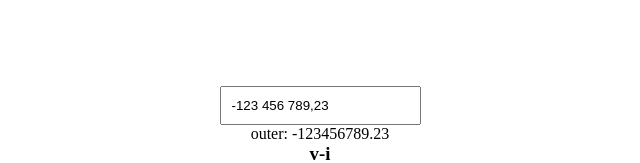
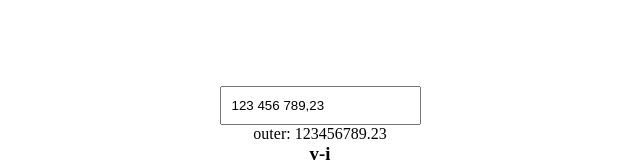
Before and after one commit to bRICK2H/vue-numeric-input, a Vue app: page / in a window 1280 px wide. Shown: the part 226-389 px from the top of the page, without its empty margins (320-960 px from the left). Built offline with nearby package versions, Linux system fonts and the light colour scheme.

Commit message:
before update

```diff
--- a/src/App.vue
+++ b/src/App.vue
@@ -57,7 +57,7 @@ export default {
 	},
 	data: () => ({
 		data: { value: 2.420 },
-		cValue: -123456789.23,
+		cValue: 123456789.23,
 		decimal: 2,
 		mValue: 154655,
 		kValue: 154655.315,
--- a/src/components/input-numeric.vue
+++ b/src/components/input-numeric.vue
@@ -35,6 +35,8 @@ export default {
 		selection: { s: 0, e: 0 },
 		isSelectableValue: false,
 		isInteger: false,
+		isPressedPoint: false,
+		isPressedComma: false,
 		isDelimiter: false,
 		isPressedMinus: false,
 		isToggleMinus: false,
@@ -118,7 +120,8 @@ export default {
 			const defineZero = 0,
 					unSeparateValue = value.replace(/ /g, ''),
 					currNumeric = Number(unSeparateValue.replace(/,/, '.')),
-					isCurrNumeric = !isNaN(currNumeric)
+					isCurrNumeric = !isNaN(currNumeric),
+					isNegativeSelectionValue = this.selection.s === 0 && this.selection.e === this.prevValue.length
 					// isRemoveMinus = (!this.selection.s || !this.step)
 
 			// if (isRemoveMinus) this.isToggleMinus = false
@@ -146,32 +149,41 @@ export default {
 						return this.prevValue.replace(/ /g, '').replace(/-/, '')
 					} else {
 						if (!isCurrNumeric) {
-							if (!this.isDelimiter && !this.isPressedMinus) {
-								// this.isToggleMinus = /-/.test(this.prevValue)
-								return this.prevValue.replace(/ /g, '').replace(/-/, '')
-							}
+							if (this.isPressedPoint || this.isDeletes) {
+								console.log('isPressedPoint')
+								if (isNegativeSelectionValue) this.isToggleMinus = false
 
-							if (/^-?\.?$/.test(value) && !this.isPressedMinus) {
-								console.log('-')
 								return defineZero.toFixed(this.iDecimal).replace(/\./, ',')
 							}
 
-							if (this.isPressedMinus) {
-								console.log('1', this.isToggleMinus)
-								// this.isToggleMinus = !(/-/.test(this.prevValue))
-								return this.prevValue.replace(/ /g, '').replace(/-/, '')
-								// if (/-/.test(this.prevValue)) {
-								// 	return this.prevValue.replace(/ /g, '').replace(/-/, '')
-								// } else {
-								// 	return this.prevValue.replace(/ /g, '')
-								// }
-							}
+							// if (!this.isDelimiter && !this.isPressedMinus) {
+							// 	// this.isToggleMinus = /-/.test(this.prevValue)
+							// 	return this.prevValue.replace(/ /g, '').replace(/-/, '')
+							// }
+
+							// if (/^-?\.?$/.test(value) && !this.isPressedMinus) {
+							// 	console.log('-')
+							// 	return defineZero.toFixed(this.iDecimal).replace(/\./, ',')
+							// }
+
+							// if (this.isPressedMinus) {
+							// 	console.log('1', this.isToggleMinus)
+							// 	// this.isToggleMinus = !(/-/.test(this.prevValue))
+							// 	return this.prevValue.replace(/ /g, '').replace(/-/, '')
+							// 	// if (/-/.test(this.prevValue)) {
+							// 	// 	return this.prevValue.replace(/ /g, '').replace(/-/, '')
+							// 	// } else {
+							// 	// 	return this.prevValue.replace(/ /g, '')
+							// 	// }
+							// }
 						} 	else {
+							console.log('here?')
 							const restValue = value.split('')
 							const prevRestValue = this.prevValue.split('')
 							let resultValue
 
 							if(this.isDelimiter) {
+								console.log('isDelimit')
 								prevRestValue.splice(this.selection.s, this.selection.e - this.selection.s , '.')
 								resultValue = prevRestValue
 							} else {
@@ -235,13 +247,19 @@ export default {
 									formatValue = restValue.join('').replace(/ /g, '').split('.')
 								} else {
 									restValue.splice(this.selection.s, this.selection.e - this.selection.s)
+									console.log({restValue},this.prevValue, this.selection.s, this.selection.e, this.selection.e - this.selection.s)
+									if (isNegativeSelectionValue) this.isToggleMinus = false
+
 									formatValue = restValue.join('').replace(/ /g, '').replace(/,/, '.').split('.')
 								}
 
 								const [ left, right ] = formatValue
+								console.log(formatValue, left, right)
 
 								if (!left) formatValue[0] = '0'
 								if (!right) formatValue[1] = '0'
+
+								console.log({formatValue})
 
 								return Number(formatValue.join('.')).toFixed(this.iDecimal).replace(/\./, ',').replace(/-/, '')
 							}
@@ -393,6 +411,8 @@ export default {
 			this.selection.e = target.selectionEnd
 			this.isSelectableValue = this.selection.s !== this.selection.e,
 			this.isDelimiter = ['Comma', 'Period'].includes(e.code)
+			this.isPressedPoint = e.code === 'Period'
+			this.isPressedComma = e.code === 'Comma'
 			this.isDelete = e.code === 'Delete'
 			this.isBackspace = e.code === 'Backspace'
 			this.isEscape = e.code === 'Escape'
```
